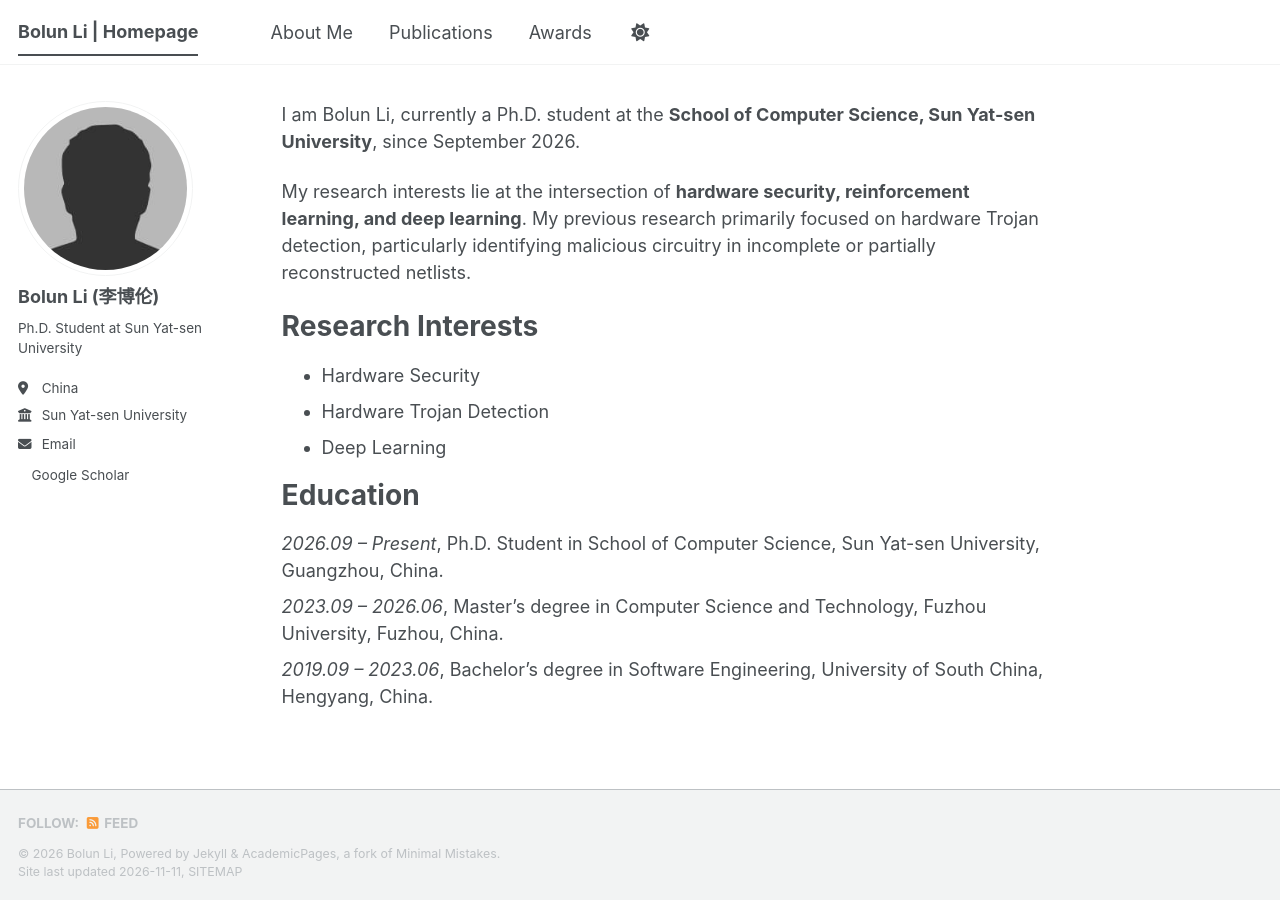
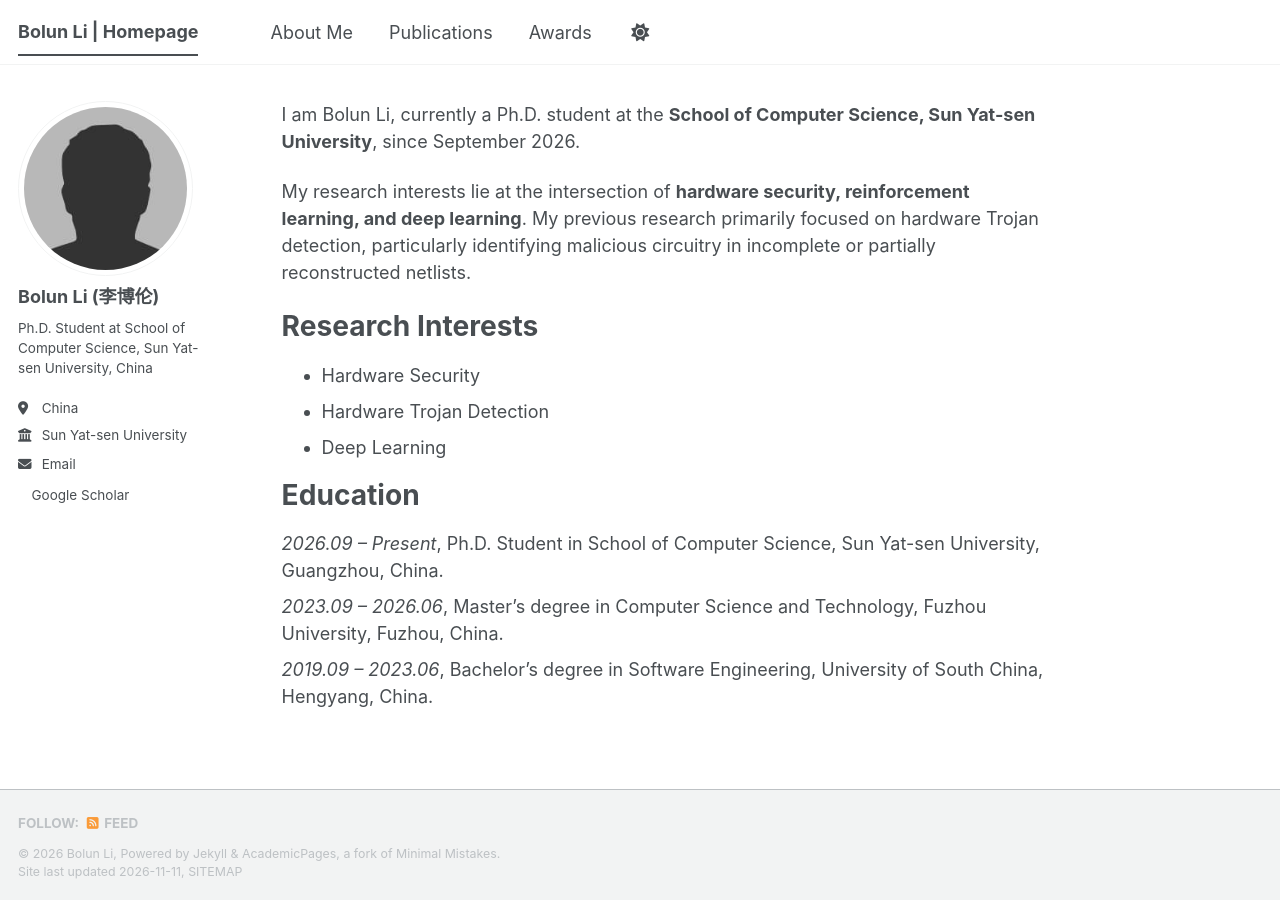
Before and after one commit to Libo32/Libo32.github.io, a Jekyll site: the page built from _pages/about.md, in a window 1280 px wide. Built offline with Jekyll 4.4.1, drawn with Linux system fonts in a browser that asks for light colours; a script bundle is joined from its source files by our own code; a style sheet for code colours, icons or effects is not loaded.

Commit message:
Update _config.yml

```diff
--- a/_config.yml
+++ b/_config.yml
@@ -24,7 +24,7 @@ repository: "Libo32/Libo32.github.io"
 author:
   avatar: "profile.jpg"
   name: "Bolun Li (李博伦)"
-  bio: "Ph.D. Student at Sun Yat-sen University"
+  bio: "Ph.D. Student at School of Computer Science, Sun Yat-sen University, China"
   location: "China"
   employer: "Sun Yat-sen University"
   email: "liblun6@mail2.sysu.edu.cn"
```
